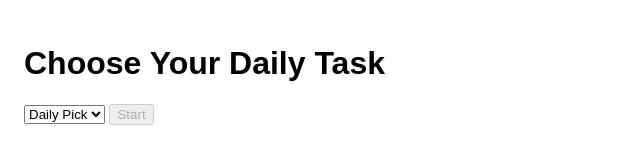
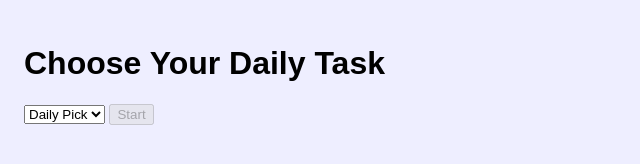
Before and after one commit to Grimjar-Bloodbeard/Decisionmaker0.0, a plain HTML site: page index.html in a window 1280 px wide. Shown: the whole page, without its empty margins (0-640 px from the left). Drawn offline with Linux system fonts and the light colour scheme.

Commit message:
Update styles.css

```diff
--- a/styles.css
+++ b/styles.css
@@ -1,2 +1,3 @@
+body { background: #eef; }
 body { font-family: sans-serif; padding: 1rem; }
 .hidden { display: none; }
```
